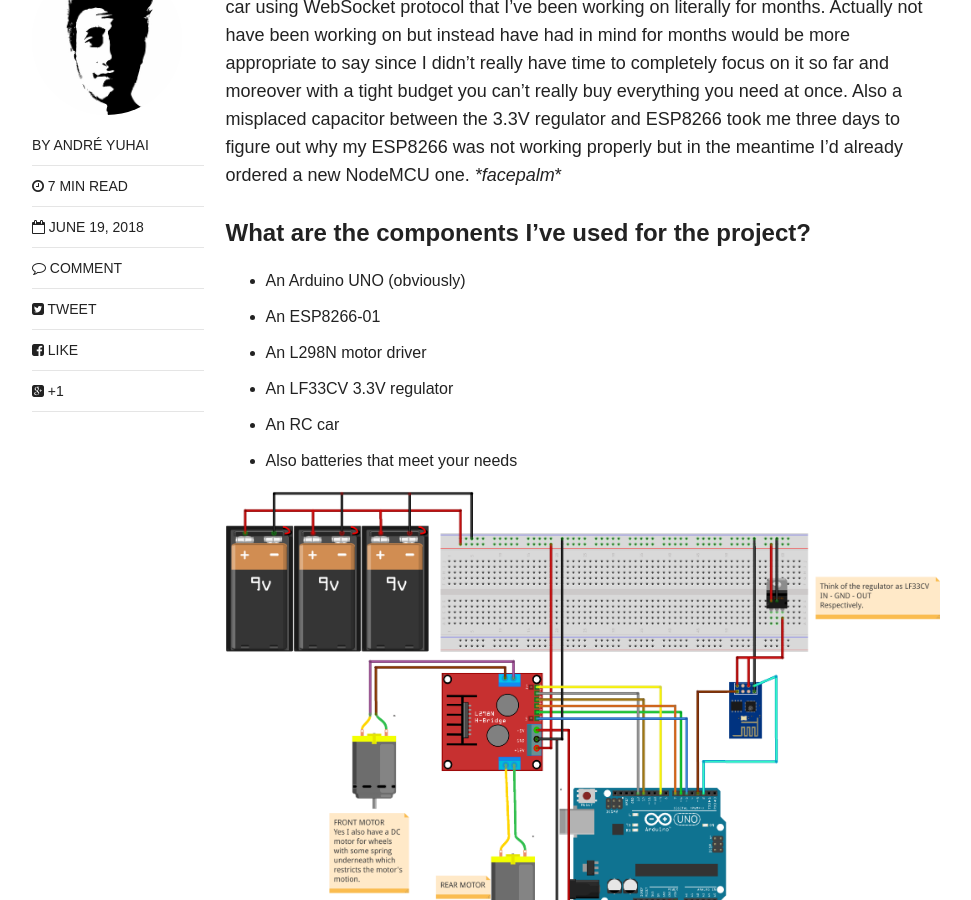
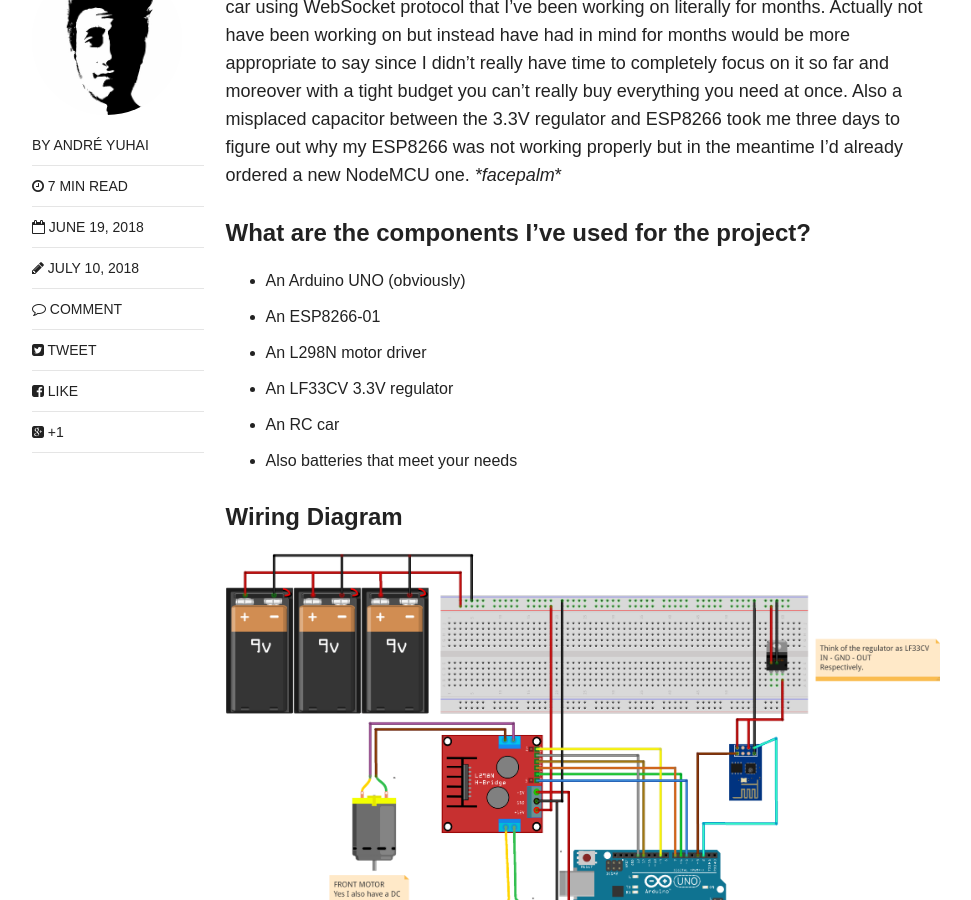
Before and after one commit to andreyuhai/andreyuhai.github.io.old, a Jekyll site: the page built from _posts/articles/2018-06-19-wifi-controlled-rc-car-using-esp8266.md, in a window 1280 px wide and 900 px high, scrolled down 884 px. Shown: the whole window, without its empty margins (154-1125 px from the left). Built offline with Jekyll 4.4.1, drawn with Linux system fonts in a browser that asks for light colours; nearby versions of some CDN libraries; comment, search, counter and statistics services are not loaded.

Commit message:
Wiring diagram added.

```diff
--- a/_posts/articles/2018-06-19-wifi-controlled-rc-car-using-esp8266.md
+++ b/_posts/articles/2018-06-19-wifi-controlled-rc-car-using-esp8266.md
@@ -2,7 +2,7 @@
 layout: post
 title: "Wi-Fi Controlled RC Car Using ESP8266-01"
 excerpt: In this post I will be documenting my project about a Wi-Fi controlled RC car using WebSocket protocol with ESP8266-01.
-modified:
+modified: 2018-07-10 19:22:52 +0300
 categories: articles
 tags: [arduino, ESP8266, IoT, WebSockets]
 image:
@@ -25,7 +25,10 @@
 * An RC car
 * Also batteries that meet your needs
 
-![Wifi controlled RC car schematic][connections]
+#### Wiring Diagram
+
+![Wifi controlled RC car wiring diagram][wiring diagram]
+
 #### What is WebSocket Protocol?
 
 >WebSockets are a bi-directional, full-duplex, persistent connection from a web browser to a server. Once a WebSocket connection is established the connection stays open until the client or server decides to close this connection. With this open connection, the client or server can send a message at any given time to the other.Introduction to WebSockets.<sup>[1][1]</sup>
@@ -364,4 +367,4 @@
 [3]:#references
 [WebSocket communication by tttapa]:https://tttapa.github.io/ESP8266/Chap14%20-%20WebSocket.html
 
-[connections]: ../../images/wifi_controlled_rc_car.png
+[wiring diagram]: ../../images/wifi_controlled_rc_car.png
```
